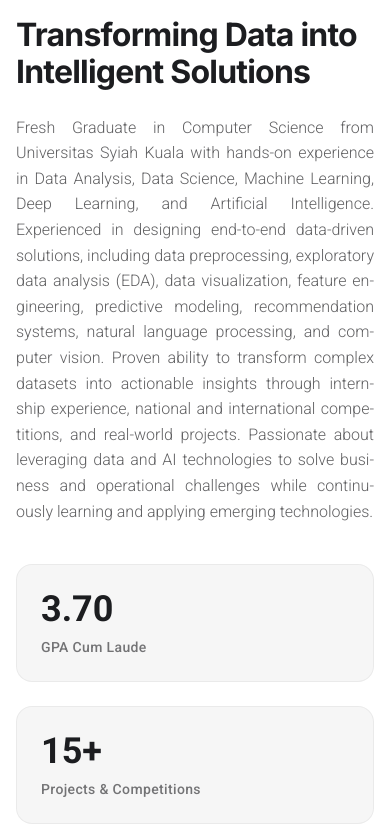
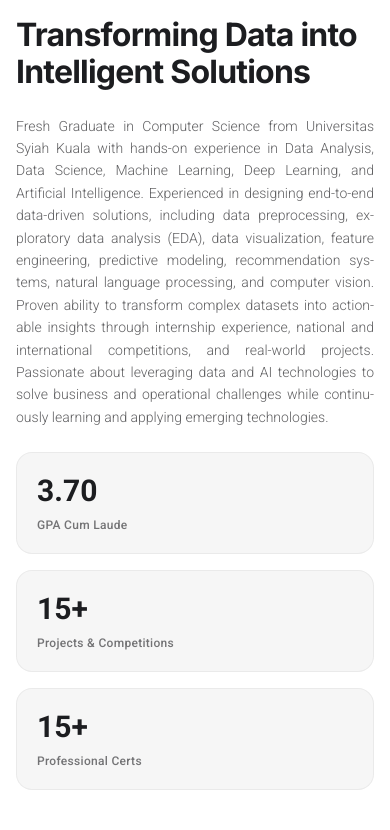
Before and after one commit to sadinal04/SadinalMufti-Portofolio, a Next.js app: page / in a window 390 px wide. Shown: the part 1254-2084 px from the top of the page. Built offline with nearby package versions, Linux system fonts and the light colour scheme.

Commit message:
initial commit

```diff
--- a/src/components/About.tsx
+++ b/src/components/About.tsx
@@ -114,6 +114,22 @@ export default function About() {
       document.body.style.overflow = 'hidden';
       document.documentElement.style.overflow = 'hidden';
       window.dispatchEvent(new Event('stop-scroll'));
+
+      // Robust mobile background scroll lock
+      const preventTouchMove = (e: TouchEvent) => {
+        const target = e.target as HTMLElement;
+        if (!target.closest('.modal-scroll-content')) {
+          e.preventDefault();
+        }
+      };
+      document.addEventListener('touchmove', preventTouchMove, { passive: false });
+
+      return () => {
+        document.removeEventListener('touchmove', preventTouchMove);
+        document.body.style.overflow = '';
+        document.documentElement.style.overflow = '';
+        window.dispatchEvent(new Event('start-scroll'));
+      };
     } else {
       document.body.style.overflow = '';
       document.documentElement.style.overflow = '';
@@ -335,7 +351,7 @@ export default function About() {
       </div>
 
       <div className="relative z-10 max-w-screen-2xl mx-auto w-full">
-        <div ref={contentRowRef} className="flex flex-col lg:flex-row [@media(pointer:coarse)]:!flex-col items-stretch gap-8 lg:gap-16 w-full">
+        <div ref={contentRowRef} className="flex flex-col lg:flex-row [@media(pointer:coarse)]:!flex-col items-stretch gap-8 xl:gap-16 w-full">
 
           {/* Left Column: Profile Card */}
           <div className="w-full lg:w-[280px] xl:w-[320px] [@media(pointer:coarse)]:!w-full flex-shrink-0 mb-4 lg:mb-0 z-20">
@@ -421,7 +437,7 @@ export default function About() {
 
                   {/* Typewriter Text */}
                   <div className="w-full leading-tight min-h-[3rem] mb-5 flex items-center">
-                     <h3 className="font-inter text-3xl sm:text-[2.25rem] font-medium text-[#1C1D20] flex items-center whitespace-nowrap">
+                     <h3 className="font-inter text-2xl sm:text-3xl xl:text-[2.25rem] font-medium text-[#1C1D20] flex items-center whitespace-nowrap">
                         {t('about.hello')}&nbsp;
                         <span className="relative inline-flex flex-col items-start overflow-visible ml-1">
                           {/* Invisible text to reserve width and avoid layout shift */}
@@ -444,40 +460,40 @@ export default function About() {
                   </div>
 
                   {/* Huge Headline */}
-                  <h2 className="font-inter text-[2rem] sm:text-4xl md:text-5xl lg:text-[3.5rem] font-bold tracking-tight leading-[1.15] mb-6 text-[#1C1D20] break-words">
+                  <h2 className="font-inter text-[2rem] sm:text-4xl lg:text-4xl xl:text-5xl 2xl:text-[3.5rem] font-bold tracking-tight leading-[1.15] mb-6 text-[#1C1D20] break-words">
                     {t('about.headline')}
                   </h2>
 
                   {/* Description Paragraph */}
-                  <p ref={textRef} className="text-base sm:text-lg font-light leading-[1.6] text-[#1C1D20]/70 mb-10 w-full text-justify hyphens-auto">
+                  <p ref={textRef} className="text-sm sm:text-base xl:text-lg font-light leading-[1.6] text-[#1C1D20]/70 mb-6 xl:mb-10 w-full text-justify hyphens-auto">
                     {portfolioData.profile.summary}
                   </p>
                 </div>
 
                 {/* Stats Grid */}
-                <div className="grid grid-cols-1 sm:grid-cols-3 gap-6">
+                <div className="grid grid-cols-1 sm:grid-cols-3 gap-4 xl:gap-6">
                      {/* Card 1 */}
-                     <div ref={addToExtraRefs} className="bg-[#f4f4f4]/80  rounded-2xl p-6 sm:p-8 flex flex-col gap-2 hover:bg-[#1C1D20] transition-colors duration-300 group border border-[#1C1D20]/5">
-                       <span className="text-4xl sm:text-5xl font-bold text-[#1C1D20] group-hover:text-white transition-colors duration-300">
+                     <div ref={addToExtraRefs} className="bg-[#f4f4f4]/80  rounded-2xl p-5 sm:p-6 xl:p-8 flex flex-col gap-2 hover:bg-[#1C1D20] transition-colors duration-300 group border border-[#1C1D20]/5">
+                       <span className="text-3xl sm:text-4xl xl:text-5xl font-bold text-[#1C1D20] group-hover:text-white transition-colors duration-300">
                          <span className="stat-number-float" data-val="3.70">0.00</span>
                        </span>
-                       <span className="text-sm font-medium tracking-wide text-[#1C1D20]/60 group-hover:text-white/60 transition-colors duration-300">{t('about.stats.gpa')}</span>
+                       <span className="text-xs xl:text-sm font-medium tracking-wide text-[#1C1D20]/60 group-hover:text-white/60 transition-colors duration-300">{t('about.stats.gpa')}</span>
                      </div>
 
                      {/* Card 2 */}
-                     <div ref={addToExtraRefs} className="bg-[#f4f4f4]/80  rounded-2xl p-6 sm:p-8 flex flex-col gap-2 hover:bg-[#1C1D20] transition-colors duration-300 group border border-[#1C1D20]/5">
-                       <span className="text-4xl sm:text-5xl font-bold text-[#1C1D20] group-hover:text-white transition-colors duration-300">
+                     <div ref={addToExtraRefs} className="bg-[#f4f4f4]/80  rounded-2xl p-5 sm:p-6 xl:p-8 flex flex-col gap-2 hover:bg-[#1C1D20] transition-colors duration-300 group border border-[#1C1D20]/5">
+                       <span className="text-3xl sm:text-4xl xl:text-5xl font-bold text-[#1C1D20] group-hover:text-white transition-colors duration-300">
                          <span className="stat-number-int" data-val="15">0</span>+
                        </span>
-                       <span className="text-sm font-medium tracking-wide text-[#1C1D20]/60 group-hover:text-white/60 transition-colors duration-300">{t('about.stats.projects')}</span>
+                       <span className="text-xs xl:text-sm font-medium tracking-wide text-[#1C1D20]/60 group-hover:text-white/60 transition-colors duration-300">{t('about.stats.projects')}</span>
                      </div>
 
                      {/* Card 3 */}
-                     <div ref={addToExtraRefs} className="bg-[#f4f4f4]/80  rounded-2xl p-6 sm:p-8 flex flex-col gap-2 hover:bg-[#1C1D20] transition-colors duration-300 group border border-[#1C1D20]/5">
-                       <span className="text-4xl sm:text-5xl font-bold text-[#1C1D20] group-hover:text-white transition-colors duration-300">
+                     <div ref={addToExtraRefs} className="bg-[#f4f4f4]/80  rounded-2xl p-5 sm:p-6 xl:p-8 flex flex-col gap-2 hover:bg-[#1C1D20] transition-colors duration-300 group border border-[#1C1D20]/5">
+                       <span className="text-3xl sm:text-4xl xl:text-5xl font-bold text-[#1C1D20] group-hover:text-white transition-colors duration-300">
                          <span className="stat-number-int" data-val="15">0</span>+
                        </span>
-                       <span className="text-sm font-medium tracking-wide text-[#1C1D20]/60 group-hover:text-white/60 transition-colors duration-300">{t('about.stats.certs')}</span>
+                       <span className="text-xs xl:text-sm font-medium tracking-wide text-[#1C1D20]/60 group-hover:text-white/60 transition-colors duration-300">{t('about.stats.certs')}</span>
                      </div>
                   </div>
               </div>
@@ -605,7 +621,8 @@ export default function About() {
 
           {selectedDetail.link ? (
             <div
-              className="relative group bg-[#1C1D20] text-white w-full max-w-5xl rounded-[1.5rem] sm:rounded-[2rem] overflow-y-auto custom-scrollbar max-h-[75vh] md:max-h-[85vh] shadow-2xl animate-[fadeInUp_0.4s_ease-out_forwards] flex flex-col md:flex-row transition-transform duration-700 hover:scale-[1.02] cursor-pointer"
+              className="relative group bg-[#1C1D20] text-white w-full max-w-5xl rounded-[1.5rem] sm:rounded-[2rem] overflow-y-auto custom-scrollbar max-h-[75vh] md:max-h-[85vh] shadow-2xl animate-[fadeInUp_0.4s_ease-out_forwards] flex flex-col md:flex-row transition-transform duration-700 hover:scale-[1.02] cursor-pointer modal-scroll-content"
+              style={{ WebkitOverflowScrolling: 'touch' }}
               onClick={() => {
                 sessionStorage.setItem('backTarget', '#about');
                 router.push(selectedDetail.link!);
@@ -811,7 +828,10 @@ export default function About() {
               </div>
             </div>
           ) : (
-            <div className="relative bg-[#f4f4f4] w-full max-w-2xl rounded-[1.5rem] sm:rounded-2xl p-5 sm:p-10 shadow-2xl animate-[fadeInUp_0.4s_ease-out_forwards] overflow-y-auto custom-scrollbar max-h-[75vh] md:max-h-[85vh]">
+            <div
+              className="relative bg-[#f4f4f4] w-full max-w-2xl rounded-[1.5rem] sm:rounded-2xl p-5 sm:p-10 shadow-2xl animate-[fadeInUp_0.4s_ease-out_forwards] overflow-y-auto custom-scrollbar max-h-[75vh] md:max-h-[85vh] modal-scroll-content"
+              style={{ WebkitOverflowScrolling: 'touch' }}
+            >
               <button
                 className="absolute top-4 right-4 sm:top-6 sm:right-6 w-10 h-10 flex items-center justify-center rounded-full bg-black/5 hover:bg-black/10 transition-colors group/close"
                 onClick={(e) => {
@@ -865,7 +885,7 @@ export default function About() {
             </div>
 
             {/* PDF Viewer */}
-            <div className="flex-1 w-full bg-[#E5E7EB] overflow-y-auto overscroll-contain" style={{ WebkitOverflowScrolling: 'touch' }}>
+            <div className="flex-1 w-full bg-[#E5E7EB] overflow-y-auto overscroll-contain modal-scroll-content" style={{ WebkitOverflowScrolling: 'touch' }}>
               <iframe
                 src="/CV/CV_SADINAL%20MUFTI.pdf#view=FitH"
                 className="w-full h-full min-h-[80vh] border-none"
```
